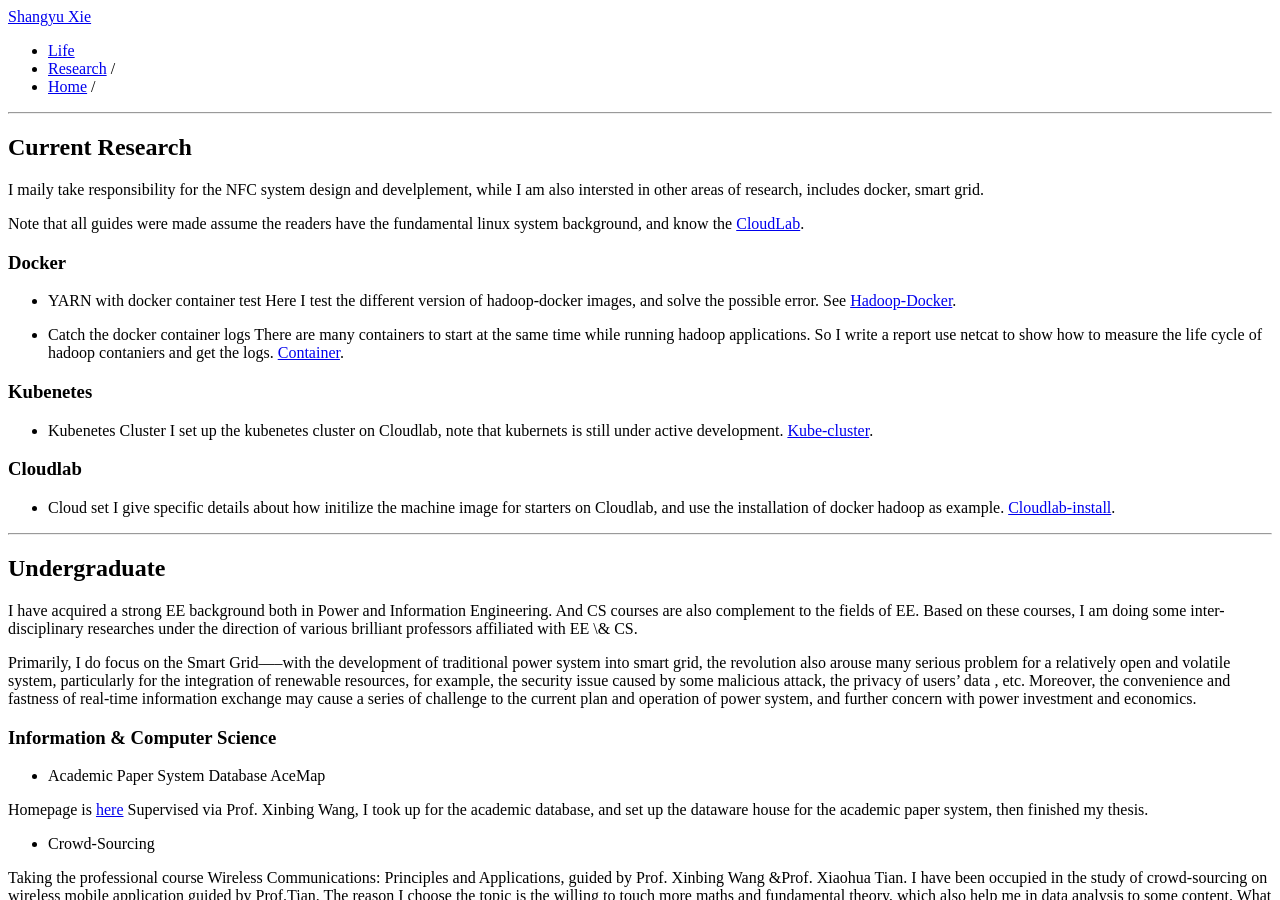
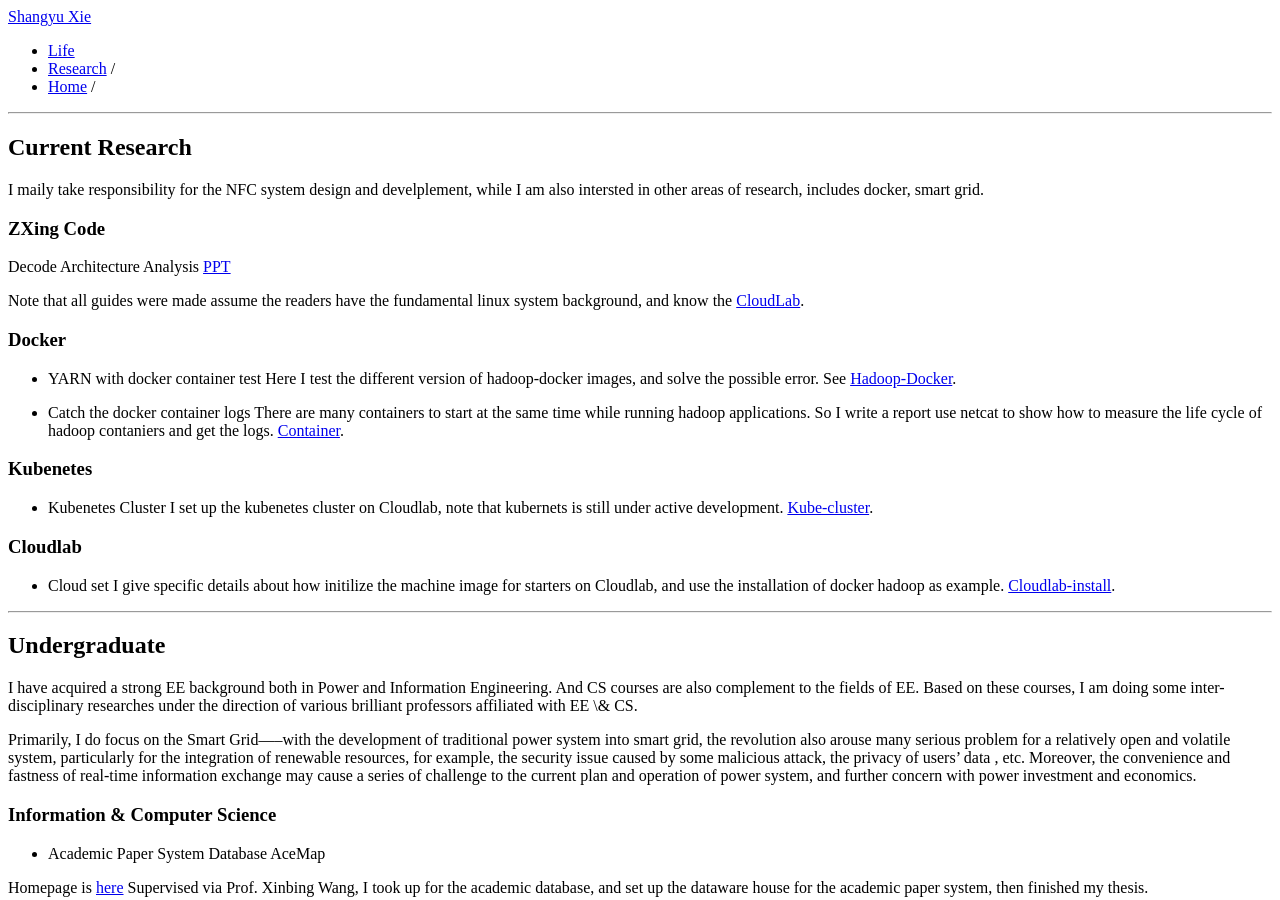
Before and after one commit to songwellxie/songwellxie.github.io, a Jekyll site: the page built from research.md, in a window 1280 px wide and 900 px high. Built offline with Jekyll 4.4.1, drawn with Linux system fonts in a browser that asks for light colours; our own code applies the rules of GitHub Pages for plain Markdown files.

Commit message:
Update research.md

```diff
--- a/research.md
+++ b/research.md
@@ -4,6 +4,10 @@ layout: default
 
 ## Current Research
 I maily take responsibility for the NFC system design and develplement, while I am also intersted in other areas of research, includes docker, smart grid.
+
+### ZXing Code
+
+Decode Architecture Analysis [PPT](Zxing-code.pdf)
 
 Note that all guides were made assume the readers have the fundamental linux system background, and know the [CloudLab](https://cloudlab.us/).
 
```
